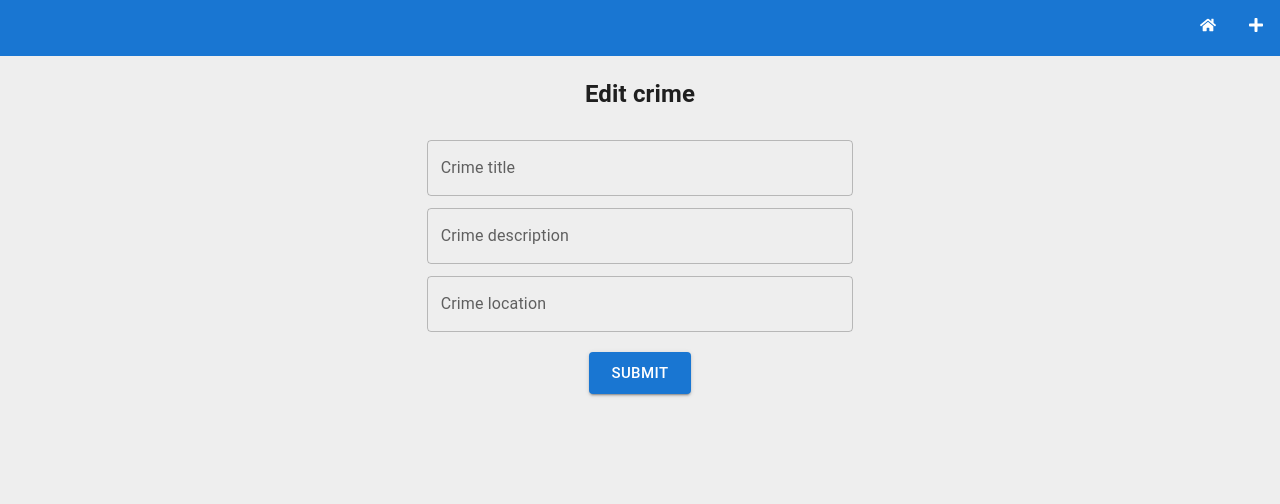
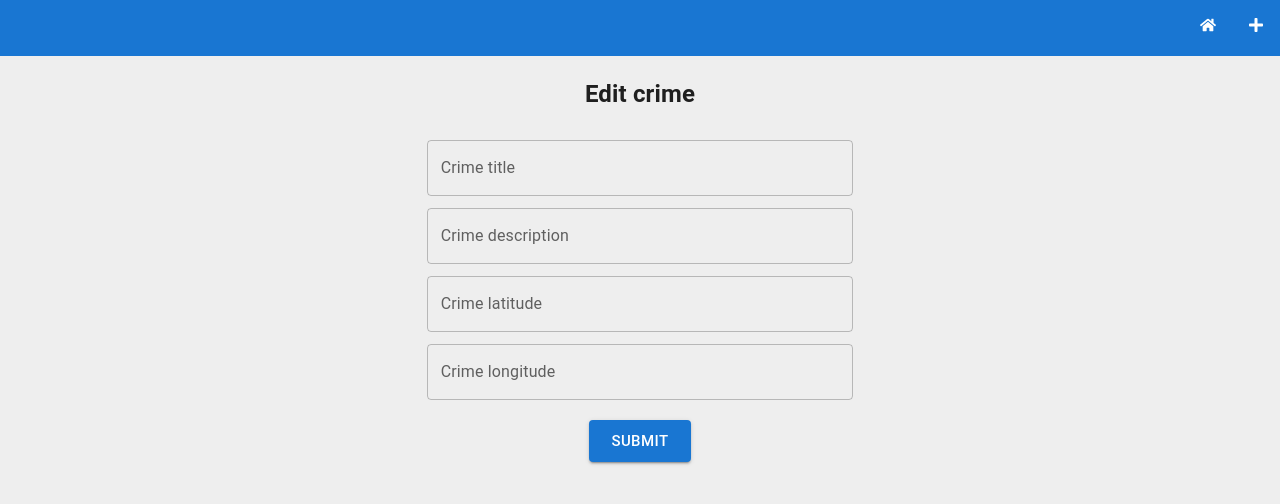
Before and after one commit to SyntaxBreaker/International-Crime-Map, a React (Create React App) app: page /editCrime/1 in a window 1280 px wide. Shown: the top 504 px of the page. Built offline with nearby package versions, Linux system fonts and the light colour scheme; no server answers; the database is empty.

Commit message:
Replace location with latitude and longitude

```diff
--- a/src/components/EditCrime.tsx
+++ b/src/components/EditCrime.tsx
@@ -8,14 +8,16 @@ import { db } from "../firebase";
 interface Data {
     title: string;
     description: string;
-    location: string;
+    latitude: string;
+    longitude: string;
 }
 
 export function EditCrime() {
     const [data, setData] = useState<Data>({
         title: "",
         description: "",
-        location: "",
+        latitude: "",
+        longitude: "",
     });
     const params = useParams();
     const id = params.crimeId;
--- a/src/components/Form.tsx
+++ b/src/components/Form.tsx
@@ -7,14 +7,16 @@ import { db } from "../firebase";
 interface FormData {
     title: string;
     description: string;
-    location: string;
+    latitude: string;
+    longitude: string;
 }
 
 export function Form({ data }: { data?: FormData }) {
     const [formData, setFormData] = useState<FormData>({
         title: "",
         description: "",
-        location: "",
+        latitude: "",
+        longitude: "",
     });
 
     const { crimeId } = useParams();
@@ -82,14 +84,26 @@ export function Form({ data }: { data?: FormData }) {
             </Grid>
             <Grid item xs={12} lg={5} style={{ margin: "0 auto" }}>
                 <TextField
-                    id="location"
-                    name="location"
-                    label="Crime location"
+                    id="latitude"
+                    name="latitude"
+                    label="Crime latitude"
                     variant="outlined"
                     margin="dense"
                     sx={{ width: "80%" }}
                     onChange={handleChange}
-                    value={formData.location}
+                    value={formData.latitude}
+                />
+            </Grid>
+            <Grid item xs={12} lg={5} style={{ margin: "0 auto" }}>
+                <TextField
+                    id="long"
+                    name="longitude"
+                    label="Crime longitude"
+                    variant="outlined"
+                    margin="dense"
+                    sx={{ width: "80%" }}
+                    onChange={handleChange}
+                    value={formData.longitude}
                 />
             </Grid>
             <Grid container justifyContent="center" sx={{ mt: "1rem" }}>
--- a/src/components/Homepage.tsx
+++ b/src/components/Homepage.tsx
@@ -15,7 +15,8 @@ export interface Crimes {
     id: string;
     title: string;
     description: string;
-    location: string;
+    latitude: string;
+    longitude: string;
 }
 
 export function Homepage() {
@@ -35,8 +36,8 @@ export function Homepage() {
                 const crimes: Crimes[] = [];
                 data.docs.forEach((crime) => {
                     const { id } = crime;
-                    const { title, location, description } = crime.data();
-                    crimes.push({ id, title, description, location });
+                    const { title, description, latitude, longitude } = crime.data();
+                    crimes.push({ id, title, description, latitude, longitude });
                 });
 
                 dispatch(setCrimes(crimes));
--- a/src/components/Map.tsx
+++ b/src/components/Map.tsx
@@ -13,7 +13,8 @@ export interface Crimes {
     id: string;
     title: string;
     description: string;
-    location: string;
+    latitude: string;
+    longitude: string;
 }
 
 interface MapProps {
@@ -23,7 +24,7 @@ interface MapProps {
 
 export function Map({ handleRemove, crime }: MapProps) {
     return (
-        <Marker position={crime["location"]!.split(",") as any} icon={myIcon}>
+        <Marker position={[crime.latitude, crime.longitude] as any as [number, number]} icon={myIcon}>
             <Popup minWidth={250}>
                 <Typography variant="h4" align="center">
                     {crime.title}
--- a/src/features/crimeSlice.tsx
+++ b/src/features/crimeSlice.tsx
@@ -4,7 +4,8 @@ export interface Crimes {
     id: string;
     title: string;
     description: string;
-    location: string;
+    latitude: string;
+    longitude: string;
 }
 
 const initialState: Crimes[] = [];
```
